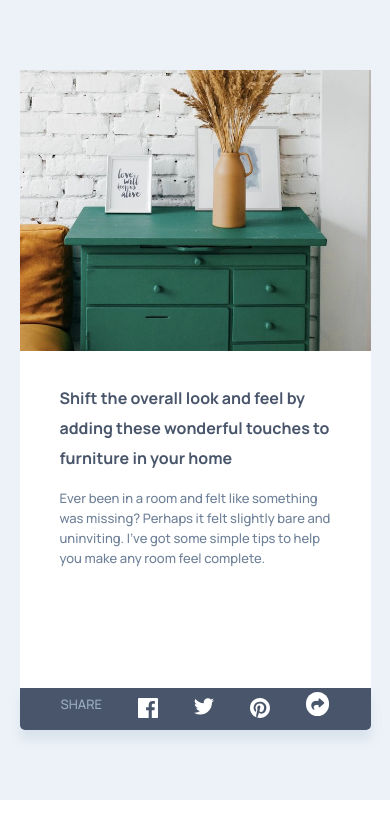
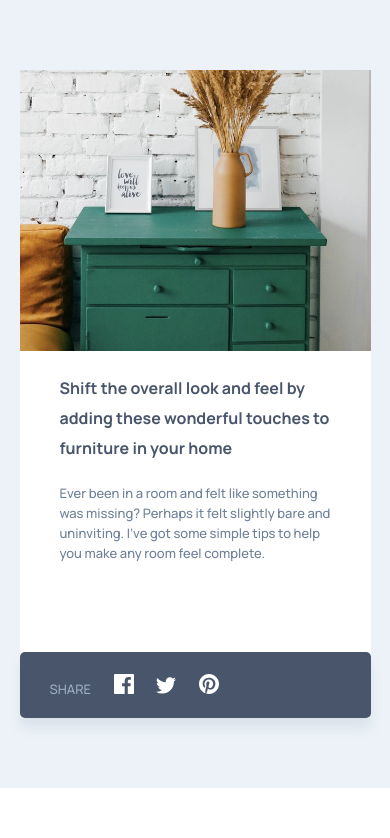
Before and after one commit to shubhinema2307/article-preview, a plain HTML site: page index.html in a window 390 px wide. Both pictures are taken after a click on the link 316 px from the left and 636 px from the top of the page. Drawn offline with nearby package versions, Linux system fonts and the light colour scheme.

Commit message:
second changes

```diff
--- a/dist/style.css
+++ b/dist/style.css
@@ -74,21 +74,28 @@ img {
 
 .row-article {
     background-color: #ffffff;
+    position: relative;
 }
 
 .col-right-txt {
-    padding: 30px 40px;
     min-height: 100%;
     position: relative;
+
 }
-
+.article-heading {
+    padding: 0px 40px;
+    margin: 20px 0;
+}
 .article-heading h2{
     font-size: 20px;
     line-height: 30px;
     margin-bottom: 15px;
     color:  #48556A;
 }
-
+.article-para {
+    padding: 0px 40px;
+    margin: 20px 0;
+}
 .article-para p{
     font-size: 13px;
     color: #6E8098;
@@ -99,8 +106,9 @@ img {
     position: absolute;
     bottom: 0;
     left: 0;
-    padding: inherit;
     align-items: center;
+    padding: 0px 40px;
+    margin: 20px 0;
 }
 
 .col-author {
@@ -163,8 +171,8 @@ img {
     font-size: 13px;
     padding: 0 15px;
     position: absolute;
-    top: -85px;
-    right: -85px;
+    top: 200px;
+    right: -40px;
     box-shadow: 0 10px 10px rgba(201, 213, 225, 50%);
     border-radius: 5px;
     /* text-align: right; */
@@ -190,6 +198,9 @@ img {
     border-right: solid 20px transparent
 }
 
+.row-share-btn-mob-invisible {
+    visibility: hidden;
+}
 
 
   /* Extra small devices (phones, 600px and down) */
@@ -209,17 +220,26 @@ img {
         display: block;
     }
 
+
     .article-heading h2{
         font-size: 16px;
         margin-bottom: 15px;
     }
 
-    .article-para p{
-        margin-bottom: 90px;
+
+    .col-right-txt {
+        min-height: 100%;
+        position: unset;
+
     }
-
     .row-article-author, .col-author .row-author-name-img {
         display: flex;
+
+    }
+    .row-article-author {
+        position: unset;
+        padding: 20px 40px;
+        margin: 20px 0;
     }
 
     .col-share .share-icon{
@@ -256,4 +276,33 @@ img {
 
 
     }
+
+    .mobile-share-div .share-btn-div {
+        background-color: #48556A;
+        color: #9DAEC2;
+        font-size: 13px;
+        padding: 12px 20px;
+        position: unset;
+        bottom: 0;
+        right: 0px;
+        box-shadow: 0 10px 10px rgb(201 213 225 / 50%);
+        border-radius: 5px;
+        /* text-align: right; */
+        width: 100%;
+    }
+
+    .mobile-share-div .share-btn-div::before {
+        content: unset;
+    }
+
+    .mobile-share-div .share-icon {
+        z-index: 999999;
+        position: relative;
+    }
+
+    .mobile-share-div .row-article-author {
+        visibility: hidden;
+        padding: 0;
+    }
+
   }
--- a/index.html
+++ b/index.html
@@ -28,12 +28,16 @@
         <img src="images/drawers.jpg" alt="" srcset="">
       </div>
       <div class="col-right-txt">
+        <div class="row">
           <div class="article-heading">
             <h2>Shift the overall look and feel by adding these wonderful touches to furniture in your home</h2>
           </div>
+        </div>
+        <div class="row">
           <div class="article-para">
             <p>Ever been in a room and felt like something was missing? Perhaps it felt slightly bare and uninviting.
               I’ve got some simple tips to help you make any room feel complete.</p>
+          </div>
         </div>
         <div class="row row-article-author">
           <div class="col-author">
@@ -50,6 +54,10 @@
 
           </div>
           <div class="col-share">
+            <a href="#" class="share-icon" id="share-icon"><i class="fas fa-share"></i></a>
+          </div>
+        </div>
+        <div class="row">
           <div class="share-btn-div ">
             <ul>
               <li>SHARE</li>
@@ -58,16 +66,9 @@
               <li><a href="#"><img src="images/icon-pinterest.svg" alt=""></a></li>
             </ul>
           </div>
-            <a href="#" class="share-icon" id="share-icon"><i class="fas fa-share"></i></a>
-          </div>
         </div>
 
-      </div>
-    </div>
-
-
-
-  <div class="row row-share-btn-mob">
+        <!-- <div class="row row-share-btn-mob row-share-btn-mob-invisible">
           <div class="share-btn-div-mob ">
             <ul>
               <li>SHARE</li>
@@ -77,7 +78,12 @@
               <li><a href="#" class="share-icon-mob" id="share-icon-mob"><i class="fas fa-share"></i></a></li>
             </ul>
           </div>
+        </div> -->
+
       </div>
+    </div>
+
+
 </div>
 </div>
 </body>
@@ -89,26 +95,41 @@
 
 
 <script type="text/javascript">
+// $('.share-btn-div').hide();
+// $('.row-share-btn-mob').hide();
+
+//   $('#share-icon').click(function() {
+//     e.preventDefault();
+//     if ($(window).width() < 600){
+//       $('.row-article-author').hide();
+//       //$('.row-share-btn-mob').removeClass('display-share-none');
+//       $('.row-share-btn-mob').show();
+//     }
+
+//     $('.share-btn-div').toggle();
+
+//     return false;
+
+//   });
+
+// $('#share-icon-mob').click(function(){
+//     $('.row-article-author').show();
+//     $('.row-share-btn-mob').hide();
+//     $('.share-btn-div').hide();
+
+// });
+
+
 $('.share-btn-div').hide();
-$('.row-share-btn-mob').hide();
 
-  $('#share-icon').click(function() {
-
-    if ($(window).width() < 600){
-      $('.row-article-author').hide();
-      //$('.row-share-btn-mob').removeClass('display-share-none');
-      $('.row-share-btn-mob').show();
-    }
-
+$('#share-icon').click(function(e) {
+    e.preventDefault();
     $('.share-btn-div').toggle();
 
-  });
+   $('.col-right-txt').addClass('mobile-share-div')
 
-$('#share-icon-mob').click(function(){
-    $('.row-article-author').show();
-    $('.row-share-btn-mob').hide();
-    $('.share-btn-div').hide();
 
+    return false;
 });
 
 
```
Lines whose indentation alone changed are shown as unchanged.
